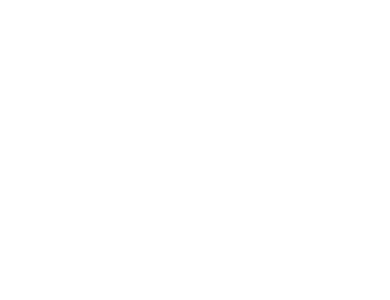
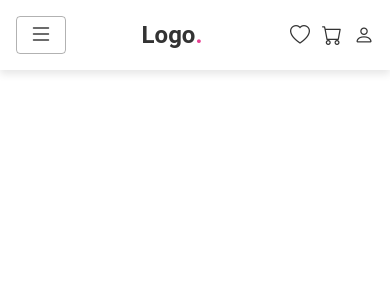
Before and after one commit to Tyomay1999/Flowers-shop-new-style, a React (Create React App) app: page / in a window 390 px wide. Shown: the top 300 px of the page. Built offline with nearby package versions, Linux system fonts and the light colour scheme; a web font is replaced by a local one.

Commit message:
header was created

```diff
--- a/public/index.html
+++ b/public/index.html
@@ -11,8 +11,8 @@
     />
     <link rel="apple-touch-icon" href="%PUBLIC_URL%/logo192.png" />
     <link rel="manifest" href="%PUBLIC_URL%/manifest.json" />
-    <link rel="stylesheet" href="https://cdn.jsdelivr.net/npm/bootstrap-icons@1.6.1/font/bootstrap-icons.css">
-    <title>Flowers shop admin</title>
+    <link rel="stylesheet" href="https://cdn.jsdelivr.net/npm/bootstrap-icons@1.7.2/font/bootstrap-icons.css">
+    <title>Flowers shop</title>
   </head>
   <body>
     <div id="root"></div>
--- a/src/App.js
+++ b/src/App.js
@@ -1,12 +1,13 @@
 import React, { useEffect } from "react";
 import { Route } from 'react-router-dom';
 import { useSelector } from 'react-redux'
+import Header from './Components/Header/header';
 
 const App = () => {
 
     return (
         <section className='app'>
-
+            <Header />
         </section>
     );
 }
--- /dev/null
+++ b/src/Components/Header/header.js
@@ -0,0 +1,29 @@
+import React from 'react'
+import headerStyles from './header.module.scss'
+import { Link } from 'react-router-dom'
+const Header = () => {
+    return (
+        <header className={headerStyles.main}>
+            <input type="checkbox" name="" id="toggler" className={headerStyles.toggler} />
+            <label htmlFor="toggler" className='bi bi-list'></label>
+
+            <Link to="/" className={headerStyles.logo}>Logo<span>.</span></Link>
+
+            <nav className={headerStyles.navbar}>
+                <a href="#home">home</a>
+                <a href="#about">about</a>
+                <a href="#products">products</a>
+                <a href="#review">review</a>
+                <a href="#contact">contact</a>
+            </nav>
+
+            <div className={headerStyles.icons}>
+                <i className="bi bi-heart"></i>
+                <i className="bi bi-cart"></i>
+                <i className="bi bi-person"></i>
+            </div>
+        </header>
+    )
+}
+
+export default Header
--- /dev/null
+++ b/src/Components/Header/header.module.scss
@@ -0,0 +1,87 @@
+:root{
+    --pink:#e84393;
+}
+
+.main {
+    position: fixed;
+    top:0; left:0; right:0;
+    background:#fff;
+    padding:2rem 9%;
+    display: flex;
+    align-items: center;
+    justify-content: space-between;
+    z-index: 1000;
+    box-shadow: 0 .5rem 1rem rgba(0,0,0,.1);
+    .logo{
+        font-size: 3rem;
+        color:#333;
+        font-weight: bolder;
+
+        span{
+            color:var(--pink);
+        }
+    }
+
+    .navbar a{
+        font-size: 2rem;
+        padding:0 1.5rem;
+        color:#666;
+        text-align: center;
+        &:hover{
+            color:var(--pink);
+        }
+    }
+
+    .icons i{
+        font-size: 2.5rem;
+        color:#333;
+        margin-left: 1.5rem;
+
+        &:hover {
+            color:var(--pink);
+        }
+    }
+    .toggler{
+        display: none;
+    }
+    & > label{
+        font-size: 3rem;
+        color:#333;
+        border-radius: .5rem;
+        padding:.5rem 1.5rem;
+        cursor: pointer;
+        border:.1rem solid rgba(0,0,0,.3);
+        display: none;
+    }
+}
+//media queries
+@media (max-width:991px){
+    .main{
+        padding:2rem;
+    }
+}
+@media (max-width:768px){
+    .main > label{
+        display: block;
+    }
+
+    .navbar{
+        position:absolute;
+        top:100%; left:0; right:0;
+        background:#eee;
+        border-top: .1rem solid rgba(0,0,0,.1);
+        clip-path: polygon(0 0, 100% 0, 100% 0, 0 0);
+    }
+
+    .toggler:checked ~ .navbar{
+        clip-path:polygon(0 0, 100% 0, 100% 100%, 0% 100%);
+    }
+
+    .navbar a{
+        margin:1.5rem;
+        padding:1.5rem;
+        background:#fff;
+        border:.1rem solid rgba(0,0,0,.1);
+        display: block;
+    }
+}
```
